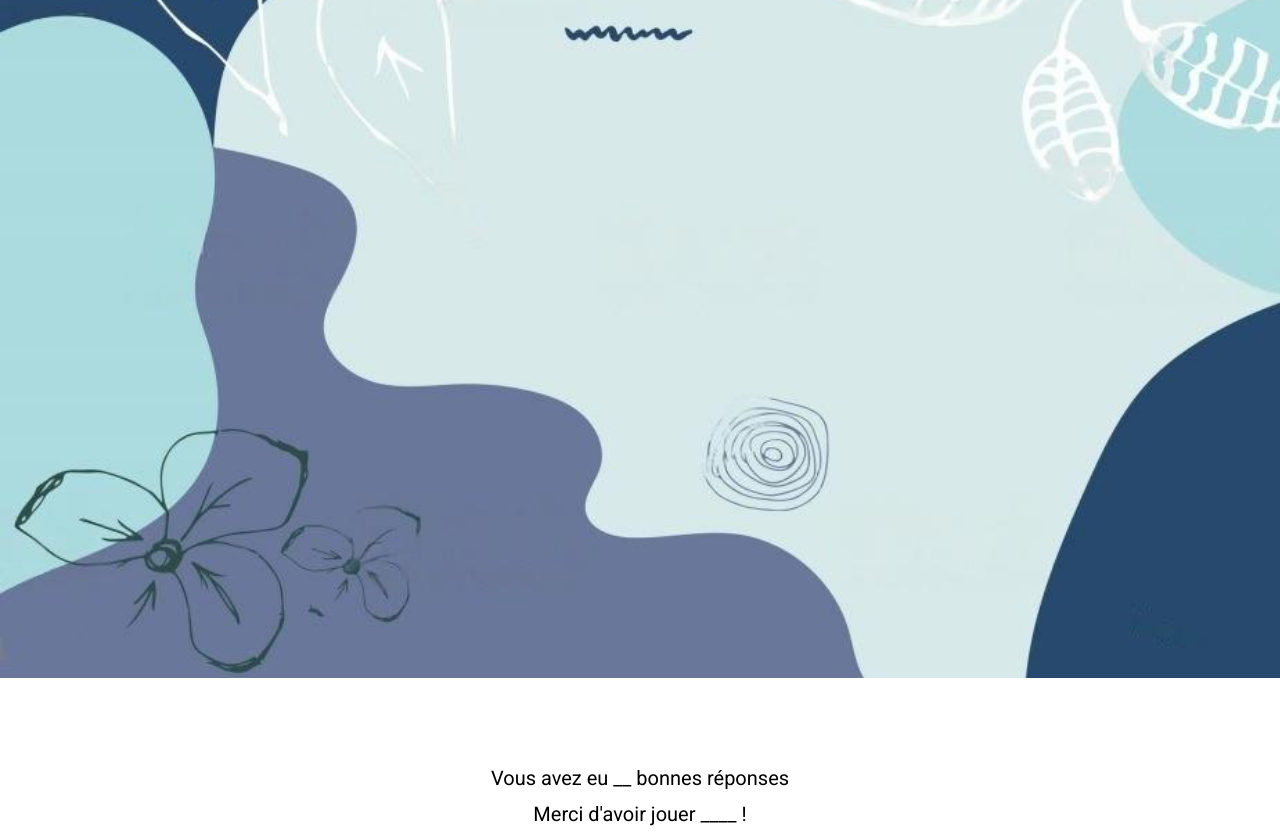
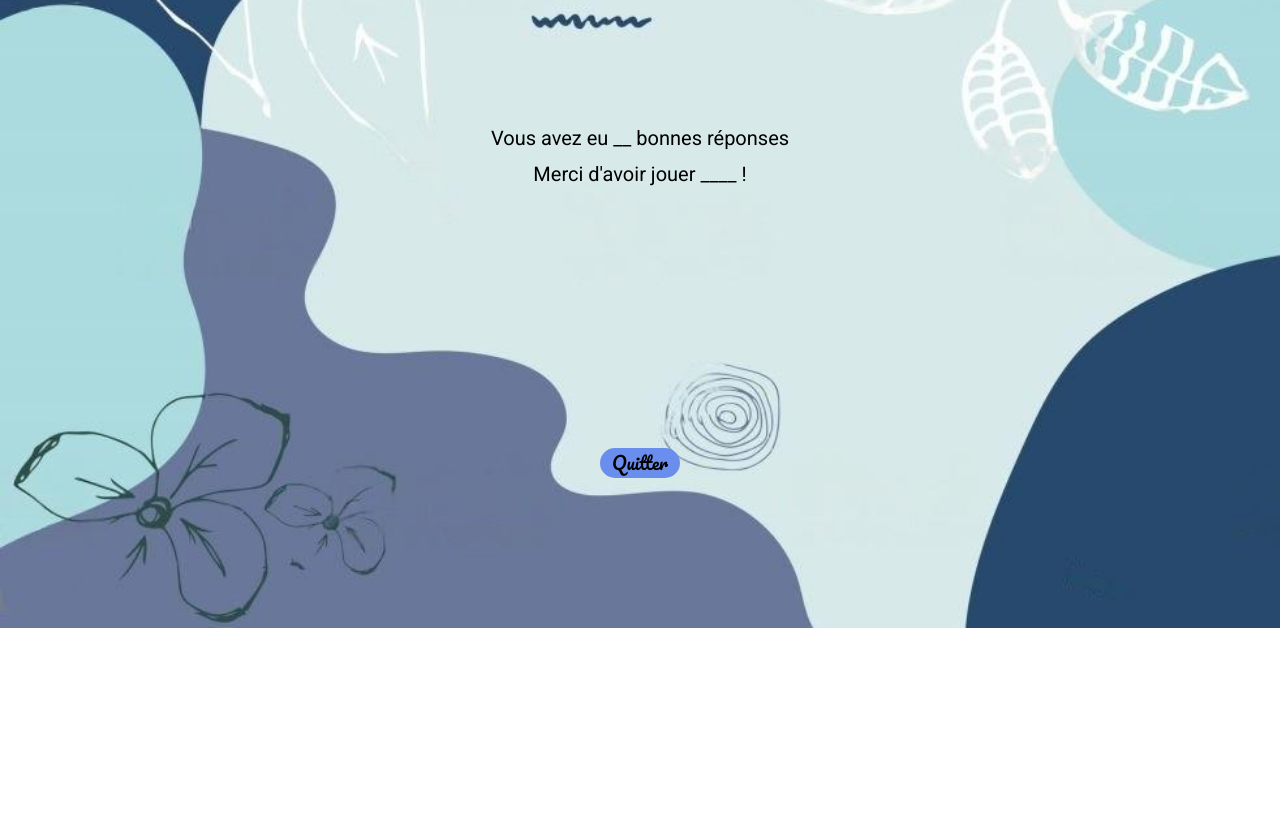
Before and after one commit to Maalxi/Brief_4, a website built with Parcel: page index.html in a window 1280 px wide. Shown: the part 2720-3555 px from the top of the page. After the commit the page ends 3348 px from the top, so only its background shows below. Built offline with nearby package versions, Linux system fonts and the light colour scheme.

Commit message:
Mise à jour le 16-03-2023 - update

```diff
--- a/inc/css/background_par_section.css
+++ b/inc/css/background_par_section.css
@@ -52,7 +52,7 @@
 
 .page_de_fin {
   width: auto;
-  height: 106.17886178861788vh;
+  height: 100vh;
   background-image: url(../img/Fond_de_base.jpeg);
   background-attachment: fixed;
   background-size: cover;
--- a/inc/css/style.css
+++ b/inc/css/style.css
@@ -203,11 +203,11 @@ button {
   align-items: center;
   justify-content: center;
   text-align: center;
-  margin-top: 70%;
+  margin-top: 20%;
 }
 
 .congrat {
-  margin-bottom: 30%;
+  margin-bottom: 20%;
 }
 
 /* Média pour 350px */
```
Also changed, not shown: inc/img/Fond_test.jpg (deleted), inc/img/pprcut_generated.jpg (deleted).
